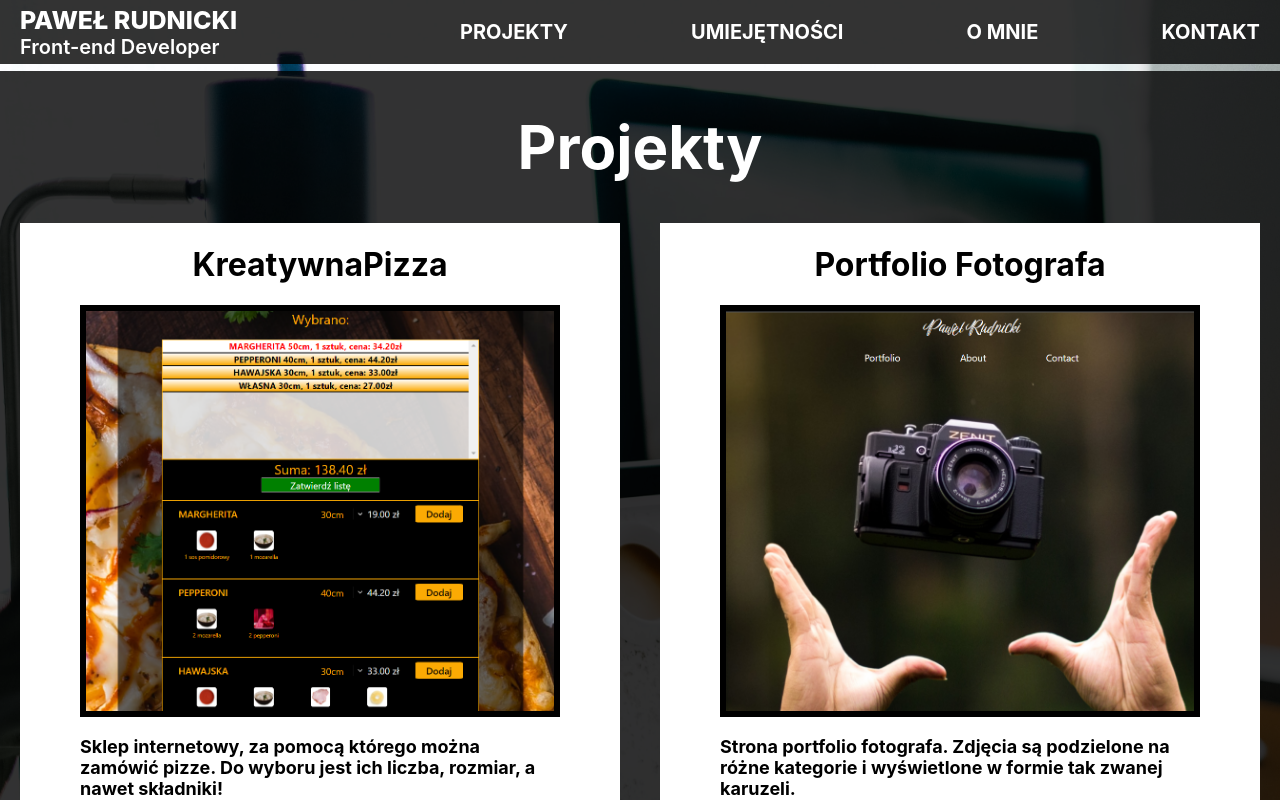
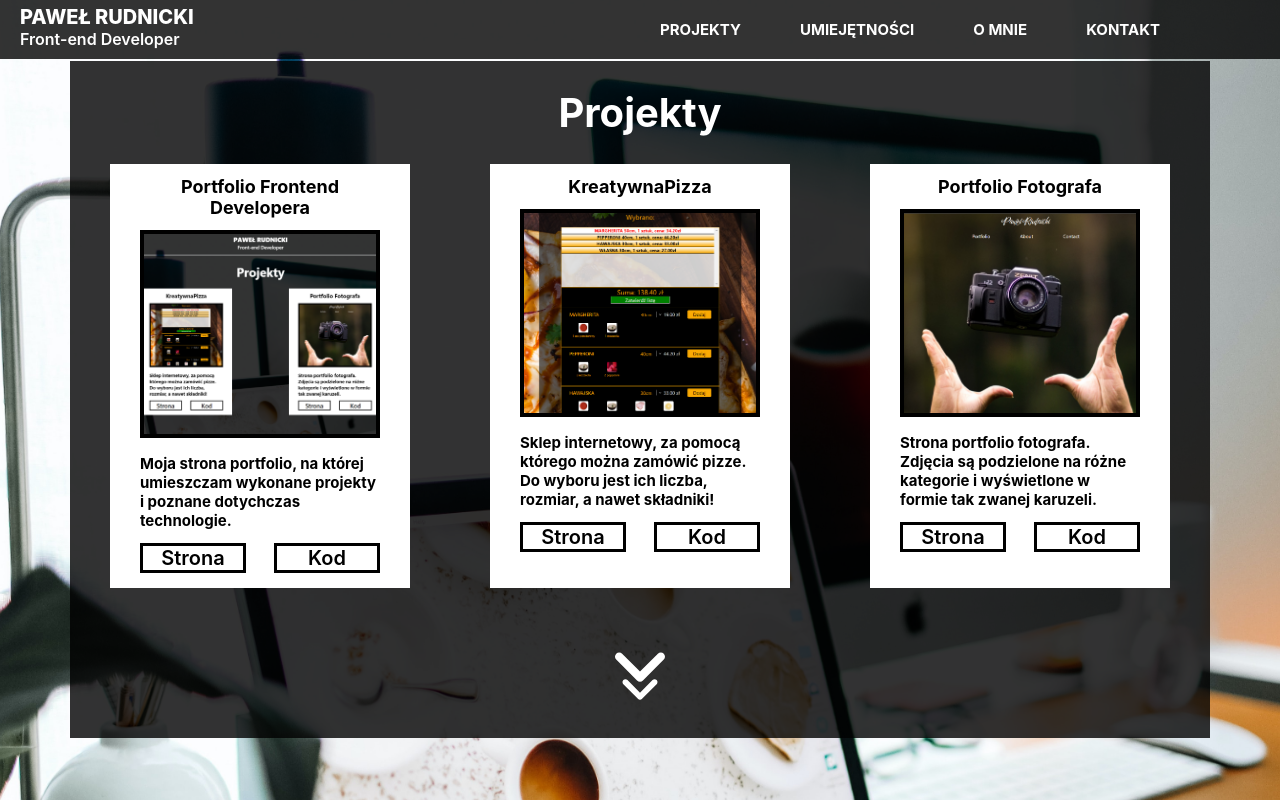
Before and after one commit to RudnickiPawel/p_rudnicki_portfolio, a React (Create React App) app: page / in a window 1280 px wide. Shown: the top 800 px of the page. Built offline with nearby package versions, Linux system fonts and the light colour scheme.

Commit message:
making everything smaller, adding portfolio project to the list

```diff
--- a/src/components/Header/Menu/_Menu.sass
+++ b/src/components/Header/Menu/_Menu.sass
@@ -1,6 +1,6 @@
 .Menu
   padding: 10% 0 5%
-  max-width: 800px
+  max-width: 500px
   width: 100%
   display: flex
   flex-direction: column
@@ -17,8 +17,12 @@
     padding: 0
     flex-direction: row
   @media screen and ( max-width: 1140px )
-    // padding-right: 20px
     justify-content: space-around
+  @media ( min-width: 769px ) and ( max-width: 1140px )
+    max-width: 600px
+    justify-content: space-between
+  @media screen and ( max-width: 768px )
+    max-width: 100%
 
 
   &__hidden
@@ -30,14 +34,14 @@
     vertical-align: middle
     cursor: pointer
     padding: 20px 0
-    font-size: 30px
+    font-size: 15px
     font-weight: 700
     text-decoration: none
     color: inherit
     @media screen and ( max-width: 768px )
       width: fit-content
+      font-size: 20px
     @media ( min-width: 769px )
       display: table-cell
-      font-size: 20px
     &:hover
       color: rgba(248,170,103,255)
--- a/src/components/Header/_Header.sass
+++ b/src/components/Header/_Header.sass
@@ -1,6 +1,5 @@
 .Header
   display: flex
-  // max-width: 1920px
   width: 100%
   z-index: 100
   position: fixed
@@ -13,7 +12,7 @@
   &__container
     display: flex
     justify-content: space-between
-    max-width: 1440px
+    max-width: 1140px
     width: 100%
     margin: 0 auto
     @media (min-width: 769px) and (max-width: 1440px)
@@ -26,16 +25,14 @@
       padding-bottom: 20px
       border-bottom: 1px solid white
 
-
   &__logo
     padding: 5px 0
     color: #fff
-    font-size: 25px
+    font-size: 20px
     font-weight: 800
     display: flex
     text-align: left
     flex-direction: column
-    // padding-left: 20px
     @media screen and ( max-width: 1140px )
       padding: 5px 0 0
       text-align: center
@@ -47,4 +44,4 @@
     span
       width: 100%
       font-weight: 600
-      font-size: 20px
+      font-size: 16px
--- a/src/components/Main/Main.js
+++ b/src/components/Main/Main.js
@@ -8,6 +8,7 @@ import { faHtml5, faCss3, faJs, faNpm, faReact, faGit, faNode, faSass } from "@f
 import { useEffect } from 'react';
 import kreatywnaIMG from '../../assets/kreatywnapizza.png';
 import photographyIMG from '../../assets/photographer-website.png';
+import thisPage from '../../assets/front-portfolio.png';
 
 const Main = (props) => {
   useEffect(() => {
@@ -32,6 +33,14 @@ const Main = (props) => {
     <Fragment>
       <Section id='projects' className='card'>
         <h1 className='Section__title'>Projekty</h1>
+        <ProjectCard
+          url='/'
+          img={thisPage}
+          title='Portfolio Frontend Developera'
+          content='Moja strona portfolio, na której umieszczam wykonane projekty i poznane dotychczas technologie.'
+          techs={['react', 'npm', 'useEffect', 'fontawesome', 'sass', 'aos']}
+          github='https://github.com/RudnickiPawel/p_rudnicki_portfolio'
+        />
         <ProjectCard
           url='/kreatywnapizza'
           img={kreatywnaIMG}
--- a/src/components/Main/Section/ProjectCard/_ProjectCard.sass
+++ b/src/components/Main/Section/ProjectCard/_ProjectCard.sass
@@ -5,11 +5,15 @@
   transition: all 0.5s ease
   &:hover
     transform: rotateY(180deg)
+  h1
+    font-size: 18px
+  h2
+    font-size: 15px
 
   &__wrapper
     background-color: white
-    width: 600px
-    margin-bottom: 50px
+    width: 300px
+    margin-bottom: 30px
 
   &__side
     border-radius: 6%
@@ -23,7 +27,6 @@
     margin: 0 auto
     h2
       text-align: left
-      font-size: 18px
 
   &__back
     position: absolute
@@ -39,27 +42,29 @@
     h1
       border-bottom: 3px solid rgb(248, 170, 103)
       margin-top: 0
+    p
+      margin: 2px 0
 
   &__btns-wrapper
     display: flex
     width: 80%
-    margin: 0 auto 20px
+    margin: 0 auto 5%
+    justify-content: space-between
 
   &__button
     display: inline-flex
     justify-content: center
     text-decoration: none
-    font-size: 28px
+    font-size: 20px
     font-weight: 600
     color: black
     width: 100px
     border: 3px solid black
-    margin-right: 3%
     &:hover
       background-color: rgb(248, 170, 103)
 
   img
-    width: calc(100% - 12px)
-    border: 6px solid black
-    height: 400px
+    width: calc(100% - 8px)
+    border: 4px solid black
+    height: 200px
     object-fit: cover
--- a/src/components/Main/Section/_Section.sass
+++ b/src/components/Main/Section/_Section.sass
@@ -11,14 +11,14 @@
     background-color: rgba(0, 0, 0, 0.8)
     justify-content: space-around
     flex-wrap: wrap
-    max-width: 1440px
-    margin: 200px auto 500px
+    max-width: 1140px
+    margin: 0 auto 500px
     color: #fff
     padding: 0
-    @media (min-width: 1141px) and ( max-width: 1440px )
-      margin: 71px auto 500px
+    @media (min-width: 1141px)
+      margin: 61px auto 500px
     @media (min-width: 769px ) and (max-width: 1140px)
-      margin: 81px auto 500px
+      margin: 70px auto 500px
     @media screen and ( max-width: 768px )
       margin-top: 0
 
@@ -48,11 +48,11 @@
         flex: 50%
 
     .icon
-      width: 100px
-      height: 100px
+      width: 50px
+      height: 50px
       @media screen and ( max-width: 880px )
-        width: 50px
-        height: 50px
+        width: 30px
+        height: 30px
     h3
       margin: 0
       font-size: 25px
@@ -86,8 +86,8 @@
 
   &__title
     width: 100%
-    font-size: 60px
+    font-size: 40px
     @media (min-width: 361px) and ( max-width: 768px )
-      font-size: 40px
+      font-size: 30px
     @media screen and (max-width: 360px)
-      font-size: 30px
+      font-size: 20px
--- a/src/styles/_index.sass
+++ b/src/styles/_index.sass
@@ -10,8 +10,8 @@ body
   background-image: url(../assets/yehleen-gaffney-ZUY4OT_lMgs-unsplash.jpg)
   background-repeat: no-repeat
   background-size: 100% auto
-  @media screen and ( min-width: 2400px  )
-    background-size: 2400px auto
+  @media screen and ( min-width: 1700px  )
+    background-size: 1700px auto
     background-position: 50% 0
   @media ( min-width: 769px ) and ( max-width: 1440px )
     background-size: auto 1227px
--- a/src/styles/main.css
+++ b/src/styles/main.css
@@ -13,9 +13,9 @@ body {
   background-size: 100% auto;
 }
 
-@media screen and (min-width: 2400px) {
+@media screen and (min-width: 1700px) {
   body {
-    background-size: 2400px auto;
+    background-size: 1700px auto;
     background-position: 50% 0;
   }
 }
@@ -72,7 +72,7 @@ code {
   -webkit-box-pack: justify;
       -ms-flex-pack: justify;
           justify-content: space-between;
-  max-width: 1440px;
+  max-width: 1140px;
   width: 100%;
   margin: 0 auto;
 }
@@ -106,7 +106,7 @@ code {
 .Header__logo {
   padding: 5px 0;
   color: #fff;
-  font-size: 25px;
+  font-size: 20px;
   font-weight: 800;
   display: -webkit-box;
   display: -ms-flexbox;
@@ -136,7 +136,7 @@ code {
 .Header__logo span {
   width: 100%;
   font-weight: 600;
-  font-size: 20px;
+  font-size: 16px;
 }
 
 .Hamburger {
@@ -230,7 +230,7 @@ code {
 
 .Menu {
   padding: 10% 0 5%;
-  max-width: 800px;
+  max-width: 500px;
   width: 100%;
   display: -webkit-box;
   display: -ms-flexbox;
@@ -272,6 +272,21 @@ code {
   }
 }
 
+@media (min-width: 769px) and (max-width: 1140px) {
+  .Menu {
+    max-width: 600px;
+    -webkit-box-pack: justify;
+        -ms-flex-pack: justify;
+            justify-content: space-between;
+  }
+}
+
+@media screen and (max-width: 768px) {
+  .Menu {
+    max-width: 100%;
+  }
+}
+
 .Menu__hidden {
   opacity: 0;
   pointer-events: none;
@@ -282,7 +297,7 @@ code {
   vertical-align: middle;
   cursor: pointer;
   padding: 20px 0;
-  font-size: 30px;
+  font-size: 15px;
   font-weight: 700;
   text-decoration: none;
   color: inherit;
@@ -293,13 +308,13 @@ code {
     width: -webkit-fit-content;
     width: -moz-fit-content;
     width: fit-content;
+    font-size: 20px;
   }
 }
 
 @media (min-width: 769px) {
   .Menu__link {
     display: table-cell;
-    font-size: 20px;
   }
 }
 
@@ -331,21 +346,21 @@ code {
       justify-content: space-around;
   -ms-flex-wrap: wrap;
       flex-wrap: wrap;
-  max-width: 1440px;
-  margin: 200px auto 500px;
+  max-width: 1140px;
+  margin: 0 auto 500px;
   color: #fff;
   padding: 0;
 }
 
-@media (min-width: 1141px) and (max-width: 1440px) {
+@media (min-width: 1141px) {
   .Section--card {
-    margin: 71px auto 500px;
+    margin: 61px auto 500px;
   }
 }
 
 @media (min-width: 769px) and (max-width: 1140px) {
   .Section--card {
-    margin: 81px auto 500px;
+    margin: 70px auto 500px;
   }
 }
 
@@ -411,14 +426,14 @@ code {
 }
 
 .Section--skills .icon {
-  width: 100px;
-  height: 100px;
+  width: 50px;
+  height: 50px;
 }
 
 @media screen and (max-width: 880px) {
   .Section--skills .icon {
-    width: 50px;
-    height: 50px;
+    width: 30px;
+    height: 30px;
   }
 }
 
@@ -476,18 +491,18 @@ code {
 
 .Section__title {
   width: 100%;
-  font-size: 60px;
+  font-size: 40px;
 }
 
 @media (min-width: 361px) and (max-width: 768px) {
   .Section__title {
-    font-size: 40px;
+    font-size: 30px;
   }
 }
 
 @media screen and (max-width: 360px) {
   .Section__title {
-    font-size: 30px;
+    font-size: 20px;
   }
 }
 
@@ -505,10 +520,18 @@ code {
           transform: rotateY(180deg);
 }
 
+.ProjectCard h1 {
+  font-size: 18px;
+}
+
+.ProjectCard h2 {
+  font-size: 15px;
+}
+
 .ProjectCard__wrapper {
   background-color: white;
-  width: 600px;
-  margin-bottom: 50px;
+  width: 300px;
+  margin-bottom: 30px;
 }
 
 .ProjectCard__side {
@@ -527,7 +550,6 @@ code {
 
 .ProjectCard__front h2 {
   text-align: left;
-  font-size: 18px;
 }
 
 .ProjectCard__back {
@@ -550,12 +572,19 @@ code {
   margin-top: 0;
 }
 
+.ProjectCard__back p {
+  margin: 2px 0;
+}
+
 .ProjectCard__btns-wrapper {
   display: -webkit-box;
   display: -ms-flexbox;
   display: flex;
   width: 80%;
-  margin: 0 auto 20px;
+  margin: 0 auto 5%;
+  -webkit-box-pack: justify;
+      -ms-flex-pack: justify;
+          justify-content: space-between;
 }
 
 .ProjectCard__button {
@@ -566,12 +595,11 @@ code {
       -ms-flex-pack: center;
           justify-content: center;
   text-decoration: none;
-  font-size: 28px;
+  font-size: 20px;
   font-weight: 600;
   color: black;
   width: 100px;
   border: 3px solid black;
-  margin-right: 3%;
 }
 
 .ProjectCard__button:hover {
@@ -579,9 +607,9 @@ code {
 }
 
 .ProjectCard img {
-  width: calc(100% - 12px);
-  border: 6px solid black;
-  height: 400px;
+  width: calc(100% - 8px);
+  border: 4px solid black;
+  height: 200px;
   -o-object-fit: cover;
      object-fit: cover;
 }
```
Also changed, not shown: src/assets/front-portfolio.png (added).
